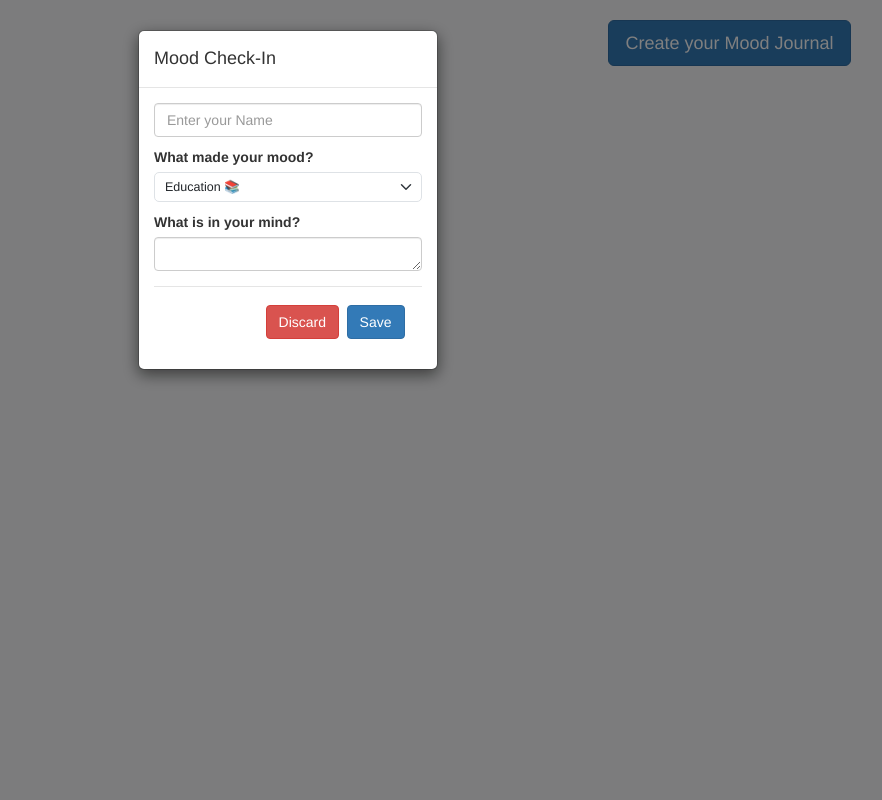
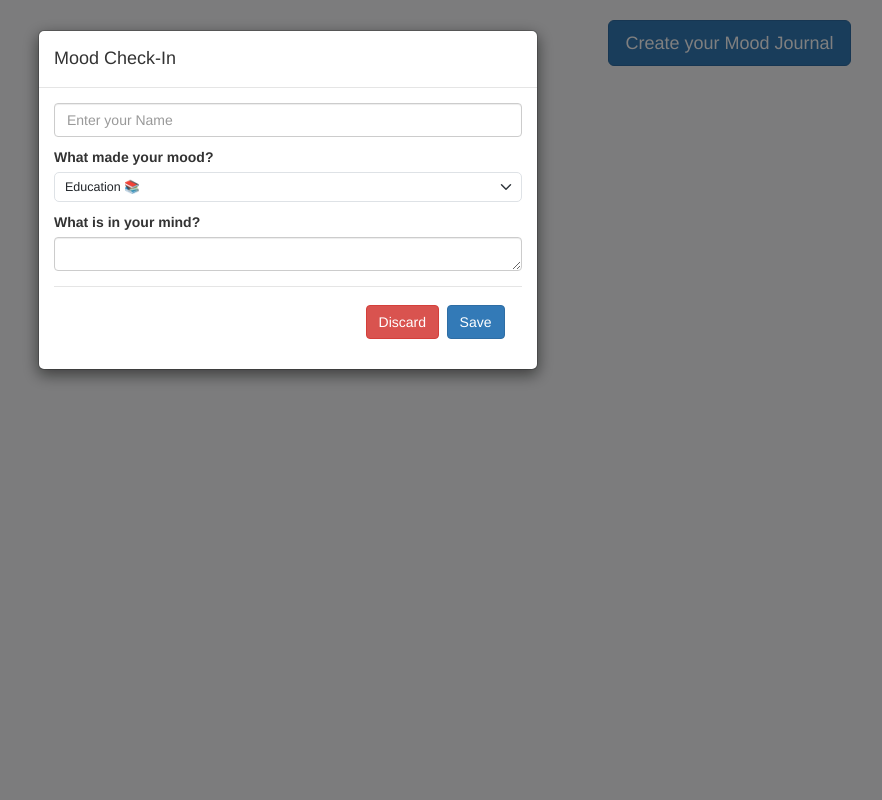
Before and after one commit to azim2429/journal, a Python web app: template templates/index.html in a window 1280 px wide, after a click on "Create your Mood Journal". Shown: the whole page, without its empty margins (352-1234 px from the left). Run offline with Jinja, Linux system fonts and the light colour scheme; the template is opened without the code that fills it, so the values that code supplies are empty; some libraries are stand-ins or nearby versions.

Commit message:
UI Changes

```diff
--- a/templates/index.html
+++ b/templates/index.html
@@ -28,7 +28,7 @@
         </div>
         <div class="modal fade" id="largeModal" tabindex="-1" role="dialog" aria-labelledby="basicModal"
             aria-hidden="true">
-            <div class="modal-dialog modal-sm">
+            <div class="modal-dialog modal-md">
                 <div class="modal-content">
                     <div class="modal-header">
                         <h4 class="modal-title" id="myModalLabel">Mood Check-In</h4>
@@ -158,7 +158,7 @@
         position: absolute;
         top: -10%;
         right: 10%;
-        background: #f8f9fa !important;
+
         padding: 10px;
     }
 
```
